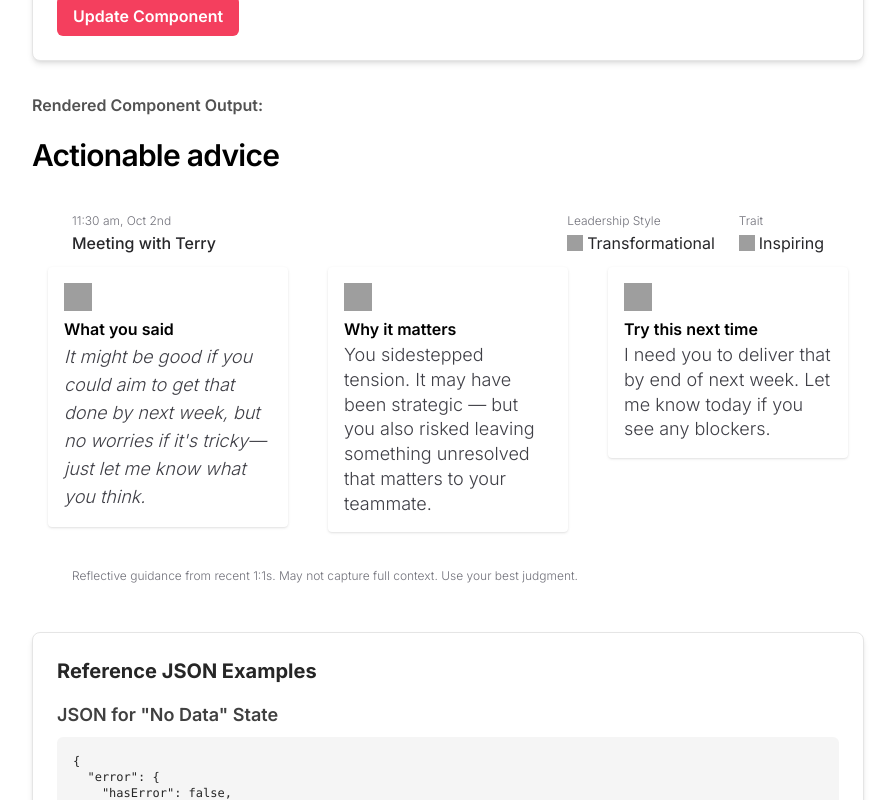
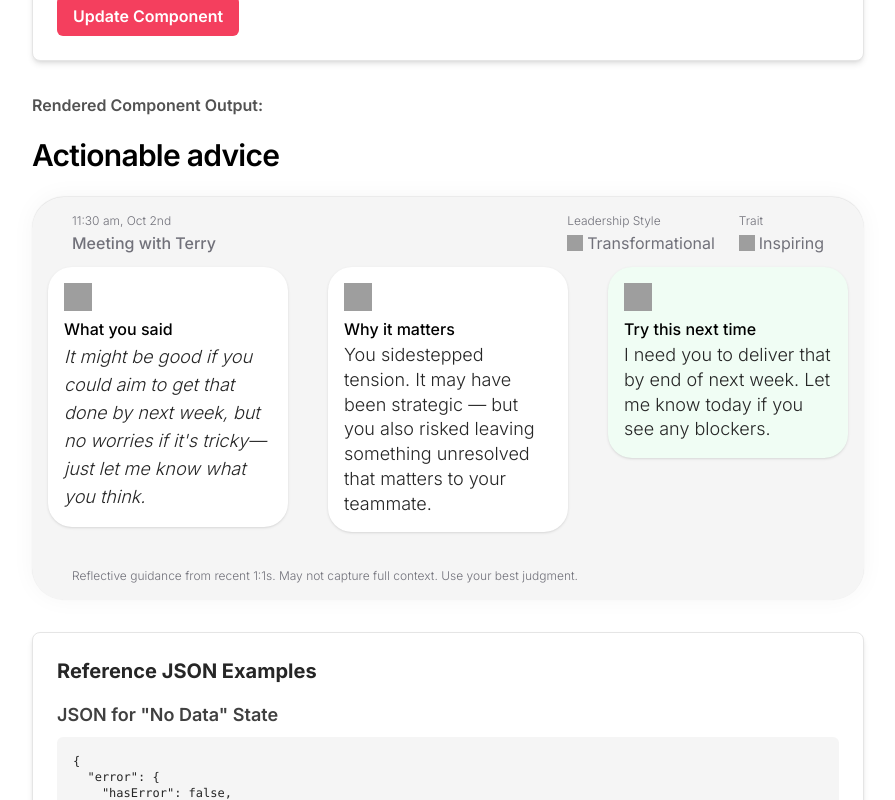
Before and after one commit to bn-digital/pursuit-sandbox, a Next.js app: page /settings/consult/projp/actionable-advice-proj in a window 1280 px wide. Shown: the part 679-1479 px from the top of the page, without its empty margins (192-1087 px from the left). Built offline with nearby package versions, Linux system fonts and the light colour scheme; grey boxes are pictures that could not be loaded.

Commit message:
Update ActionableAdvice.tsx

```diff
--- a/app/settings/consult/projp/actionable-advice-proj/components/ActionableAdvice.tsx
+++ b/app/settings/consult/projp/actionable-advice-proj/components/ActionableAdvice.tsx
@@ -102,7 +102,10 @@ export default function ActionableAdvice({ data }: ActionableAdviceProps) {
           Actionable advice
         </header>
 
-        <div className="flex flex-col gap-3 items-start p-4 mx-auto my-0 w-full max-w-screen-lg">
+        <div
+          className="flex flex-col gap-3 items-start p-4 mx-auto my-0 w-full max-w-screen-lg bg-neutral-100 rounded-[32px] shadow-[0px_-1px_24px_0px_#0000000A,0px_-0.5px_1px_0px_#0000001F]
+"
+        >
           {/* Meeting Information Header */}
           {(meetingContextFields || leadershipGoalFields) && (
             <div className="box-border flex flex-wrap overflow-hidden overflow-x-scroll relative flex-row shrink-0 gap-8 px-6 w-full">
@@ -115,7 +118,7 @@ export default function ActionableAdvice({ data }: ActionableAdviceProps) {
                     </time>
                   )}
                   {meetingContextFields?.attendee && (
-                    <h3 className="box-border relative shrink-0 h-auto text-base text-zinc-800 font-medium">
+                    <h3 className="box-border relative shrink-0 h-auto text-base text-zinc-500 font-medium">
                       {`Meeting with ${meetingContextFields?.attendee}`}
                     </h3>
                   )}
@@ -135,7 +138,7 @@ export default function ActionableAdvice({ data }: ActionableAdviceProps) {
                           className="box-border object-cover overflow-hidden shrink-0 w-4 h-4"
                           alt={`${leadershipGoalFields?.style} icon`}
                         />
-                        <span className="box-border relative shrink-0 h-auto text-base text-zinc-800">
+                        <span className="box-border relative shrink-0 h-auto text-base text-zinc-500">
                           {leadershipGoalFields?.style}
                         </span>
                       </div>
@@ -153,7 +156,7 @@ export default function ActionableAdvice({ data }: ActionableAdviceProps) {
                           className="box-border object-cover overflow-hidden shrink-0 w-4 h-4"
                           alt={`${leadershipGoalFields?.trait} icon`}
                         />
-                        <span className="box-border relative shrink-0 h-auto text-base text-zinc-800">
+                        <span className="box-border relative shrink-0 h-auto text-base text-zinc-500">
                           {leadershipGoalFields?.trait}
                         </span>
                       </div>
@@ -172,8 +175,8 @@ export default function ActionableAdvice({ data }: ActionableAdviceProps) {
               <div className="flex gap-5 max-md:flex-col">
                 {/* What you said card */}
                 {feedbackOriginalStatement && (
-                  <article className="w-[33%] max-md:ml-0 max-md:w-full">
-                    <div className="box-border flex overflow-hidden relative flex-col grow p-4 gap-2 bg-white rounded shadow">
+                  <article className="w-[33%] max-md:ml-0 max-md:w-full ">
+                    <div className="box-border flex overflow-hidden relative flex-col grow p-4 gap-2 bg-white rounded-[24px] shadow ">
                       <img
                         src={FeedbackSectionStyleIconMap.originalStatement}
                         className="box-border object-cover overflow-hidden shrink-0 w-7 h-7"
@@ -181,12 +184,12 @@ export default function ActionableAdvice({ data }: ActionableAdviceProps) {
                       />
                       <div className="box-border flex relative flex-col grow shrink-0 gap-1">
                         {feedbackOriginalStatement?.title && (
-                          <h4 className="box-border relative shrink-0 h-auto text-base leading-tight font-semibold">
+                          <h4 className="box-border relative shrink-0 h-auto text-base leading-tight font-medium text-[15px]">
                             {feedbackOriginalStatement?.title}
                           </h4>
                         )}
                         {feedbackOriginalStatement?.text && (
-                          <blockquote className="box-border relative shrink-0 h-auto text-lg italic font-light text-zinc-700">
+                          <blockquote className="box-border relative shrink-0 h-auto text-lg italic font-light text-neutral-800">
                             {feedbackOriginalStatement?.text}
                           </blockquote>
                         )}
@@ -198,7 +201,7 @@ export default function ActionableAdvice({ data }: ActionableAdviceProps) {
                 {/* Why it matters card */}
                 {feedbackAnalysis && (
                   <article className="ml-5 w-[33%] max-md:ml-0 max-md:w-full">
-                    <div className="box-border flex overflow-hidden relative flex-col grow p-4 gap-2 bg-white rounded shadow">
+                    <div className="box-border flex overflow-hidden relative flex-col grow p-4 gap-2 bg-white rounded-[24px] shadow">
                       <img
                         src={FeedbackSectionStyleIconMap.analysis}
                         className="box-border object-cover overflow-hidden shrink-0 w-7 h-7"
@@ -206,12 +209,12 @@ export default function ActionableAdvice({ data }: ActionableAdviceProps) {
                       />
                       <div className="box-border flex relative flex-col grow shrink-0 gap-1">
                         {feedbackAnalysis?.title && (
-                          <h4 className="box-border relative shrink-0 h-auto text-base leading-tight font-semibold">
+                          <h4 className="box-border relative shrink-0 h-auto text-base leading-tight font-medium text-[15px]">
                             {feedbackAnalysis?.title}
                           </h4>
                         )}
                         {feedbackAnalysis?.text && (
-                          <p className="box-border relative shrink-0 h-auto text-lg font-light leading-snug text-zinc-700">
+                          <p className="box-border relative shrink-0 h-auto text-lg font-light leading-snug text-neutral-800">
                             {feedbackAnalysis?.text}
                           </p>
                         )}
@@ -223,7 +226,7 @@ export default function ActionableAdvice({ data }: ActionableAdviceProps) {
                 {/* Try this next time card */}
                 {feedbackSuggestion && (
                   <article className="ml-5 w-[33%] max-md:ml-0 max-md:w-full">
-                    <div className="box-border flex overflow-hidden relative flex-col grow p-4 gap-2 bg-white rounded shadow">
+                    <div className="box-border flex overflow-hidden relative flex-col grow p-4 gap-2 bg-green-50 rounded-[24px] shadow">
                       <img
                         src={FeedbackSectionStyleIconMap.suggestion}
                         className="box-border object-cover overflow-hidden shrink-0 w-7 h-7"
@@ -231,12 +234,12 @@ export default function ActionableAdvice({ data }: ActionableAdviceProps) {
                       />
                       <div className="box-border flex relative flex-col grow shrink-0 gap-1">
                         {feedbackSuggestion?.title && (
-                          <h4 className="box-border relative shrink-0 h-auto text-base leading-tight font-semibold">
+                          <h4 className="box-border relative shrink-0 h-auto text-base leading-tight font-medium text-[15px]">
                             {feedbackSuggestion?.title}
                           </h4>
                         )}
                         {feedbackSuggestion?.text && (
-                          <p className="box-border relative shrink-0 h-auto text-lg font-light leading-snug text-zinc-700">
+                          <p className="box-border relative shrink-0 h-auto text-lg font-light leading-snug text-neutral-800">
                             {feedbackSuggestion?.text}
                           </p>
                         )}
```
